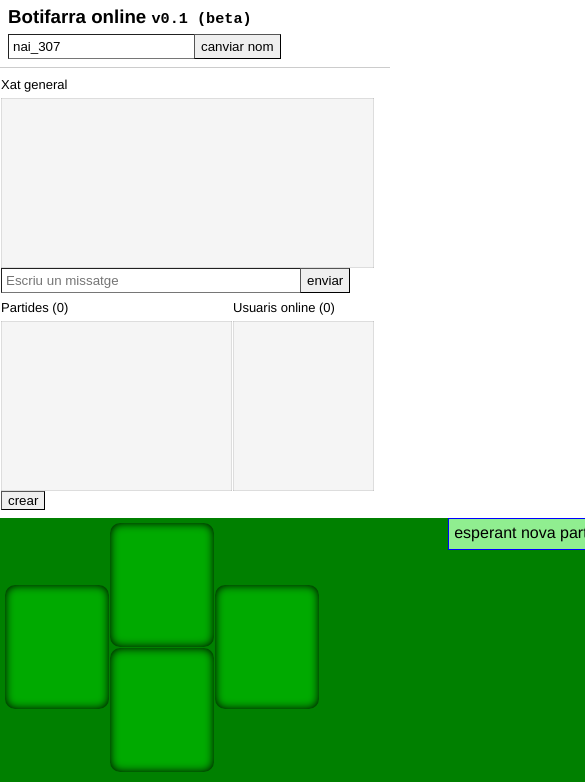
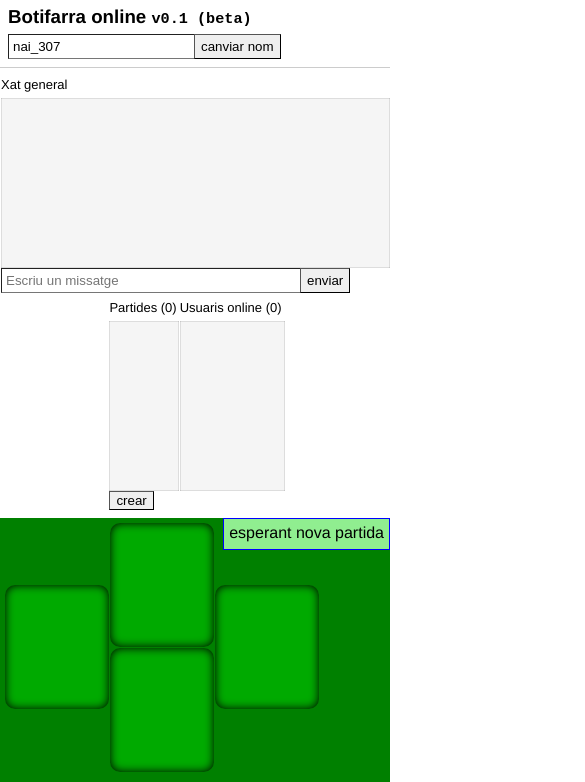
Before and after one commit to holalluis/butionline, a website: page public/index.html in a window 390 px wide. Both pictures are taken after a click on the button "entrar". Shown: the top 782 px of the page, 585 px wide, since content can reach past the window. Drawn offline with Linux system fonts and the light colour scheme; no server answers.

Commit message:
responsive afegit

```diff
--- a/public/css.css
+++ b/public/css.css
@@ -1,8 +1,6 @@
 /*general*/
   body{
-    margin-top:0;
-    margin-bottom:0;
-    margin-right:0;
+    margin:0;
     font-family:Charter,Helvetica;
     overflow-y:scroll;
   }
@@ -43,9 +41,6 @@
     border-bottom:1px solid #ccc;
   }
 
-  body > hr, #main > hr {
-    margin-left:-8px;
-  }
 
 
 
@@ -115,8 +110,7 @@
   }
 
   footer{
-    margin-top:1px;
-    margin-left:-8px;
+    margin-top:8px;
     padding:8px 0 0 8px;
     height:100px;
     background:linear-gradient(to top,white,black);
--- a/public/index.html
+++ b/public/index.html
@@ -2,14 +2,19 @@
   <meta charset="utf8">
   <title>Botifarra</title>
   <meta name="viewport" content="width=device-width,initial-scale=1.0,user-scalable=no">
-  <link href="css.css" rel="stylesheet">
   <link rel="icon" href="img/favicon.png" type="image/x-icon">
+
+  <!--CSS-->
+  <link rel=stylesheet href="css.css">
+  <link rel=stylesheet href="tapet.css">
+  <link rel=stylesheet href="responsive.css">
+
   <!--client socket-->
   <script src="libs/socket.io/2.0.4/socket.io.js"></script>
 </head><body onload="init()">
 
 <!--titol + entrar al xat container-->
-<div>
+<div style=padding-left:8px>
 
 <!--titol-->
 <h3 id=titol>
@@ -59,6 +64,7 @@
     })();
   </script>
 </div>
+
 </div><hr>
 
 <!--indicador loading-->
@@ -71,9 +77,9 @@
 <div id=main style=display:none>
 
 <!--usuaris + xat + partides-->
-<div class=flex style="margin-left:-8px;">
+<div id=top_container class=flex style="justify-content:center">
   <!--xat-->
-  <div style="padding-left:1px;">
+  <div id=xat_container style="padding-left:1px;">
     <p style="font-size:small">Xat general <em id=feedback></em></p>
     <div id=xat></div>
     <div id=xat_controls class=flex>
@@ -83,9 +89,9 @@
   </div>
 
   <!--partides + usuaris-->
-  <div class=flex>
+  <div id=partides_usuaris_container class=flex>
     <!--partides-->
-    <div style="padding-left:1px;">
+    <div id=partides_container style="padding-left:1px;">
       <p style="font-size:small;">
         Partides (<span id=comptador_partides>0</span>)
       </p>
@@ -94,7 +100,7 @@
     </div>
 
     <!--usuaris-->
-    <div style="padding-left:1px;">
+    <div id=usuaris_container style="padding-left:1px;">
       <p style="font-size:small">Usuaris online (<span id=comptador_usuaris>0</span>)</p>
       <ul id=usuaris></ul>
     </div>
@@ -104,11 +110,10 @@
 <!--separador--><div style="margin-top:8px"></div>
 
 <!--partida actual-->
-<div class=flex style="margin-left:-8px;">
+<div id=partida_container class=flex style="justify-content:center">
   <!--tapet + info partida container-->
-  <div>
+  <div id=tapet_container>
     <!--tapet-->
-    <!--css--><link rel=stylesheet href="tapet.css">
     <div id=tapet>
       <!--lloc cartes-->
       <div>
--- /dev/null
+++ b/public/responsive.css
@@ -0,0 +1,43 @@
+
+/*==========  Non-Mobile First Method  ==========*/
+
+/* Large Devices, Wide Screens */
+@media only screen and (max-width : 1300px) { }
+
+/* Medium Devices, Desktops */
+@media only screen and (max-width : 992px) { }
+
+/* Small Devices, Tablets */
+@media only screen and (max-width : 768px) {
+  #top_container,
+  #xat_container,
+  #xat,
+  #partides_usuaris_container,
+  #partides,
+  #usuaris {
+    width:100%;
+  }
+
+  #partides_usuaris_container {
+    justify-content:center;
+  }
+
+  #usuaris_container {
+    margin-left:2px;
+  }
+
+  #tapet_container {
+    width:100%;
+  }
+
+  #tapet, #log {
+    width:100%;
+  }
+
+}
+
+/* Extra Small Devices, Phones */
+@media only screen and (max-width : 480px) { }
+
+/* Custom, iPhone Retina */
+@media only screen and (max-width : 320px) { }
--- a/public/tapet.css
+++ b/public/tapet.css
@@ -4,6 +4,7 @@
   user-select:none;
   width:615px;
   height:361px;
+  margin-right:1px;
 }
 
 /*jugador*/
@@ -132,6 +133,6 @@
   height:351px;
   overflow-y:auto;
   font-size:smaller;
-  width:614px;
+  width:307px;
   font-family:monospace;
 }
```
Also changed, not shown: readme.md.
